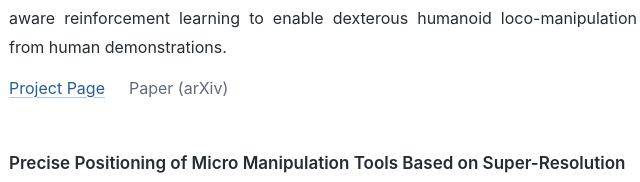
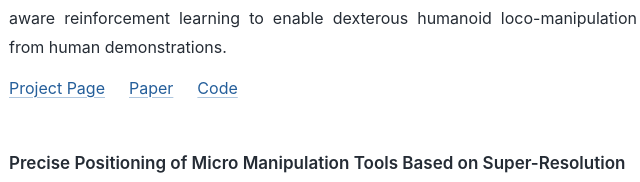
Before and after one commit to naichuan04/naichuan04.github.io, a plain HTML site: page index.html in a window 1280 px wide. Shown: the part 753-935 px from the top of the page, 493-1133 px from the left. Drawn offline with Linux system fonts and the light colour scheme.

Commit message:
Update DexWeave resource links

```diff
--- a/index.html
+++ b/index.html
@@ -36,7 +36,7 @@
             <h3 id="paper-dexweave">DexWeave: Learning Dexterous Humanoid Loco-Manipulation from Human Demonstrations</h3>
             <p class="publication-authors"><strong>Naichuan Sun</strong><sup title="Equal contribution" aria-label="Equal contribution">*</sup>, <a href="https://github.com/Tesla-SHT/">Haotian Shen</a><sup title="Equal contribution" aria-label="Equal contribution">*</sup>, Yizhang Zhang, <a href="https://fengluying.github.io/">Luying Feng</a>, Haoze Wang, <a href="https://kam1107.github.io/">Yuanbo Xiangli</a>, <a href="https://en.westlake.edu.cn/faculty/yaochu-jin.html">Yaochu Jin</a>, <a href="https://ethliup.github.io/">Peidong Liu</a><sup title="Corresponding author" aria-label="Corresponding author">†</sup></p>
             <p class="publication-summary">DexWeave combines interaction-consistent whole-body retargeting with anatomy-aware reinforcement learning to enable dexterous humanoid loco-manipulation from human demonstrations.</p>
-            <div class="publication-links" aria-label="DexWeave resources"><a class="paper-link" href="https://dexweave.github.io/">Project Page</a><span class="paper-link" role="link" aria-disabled="true" title="arXiv link coming soon">Paper (arXiv)</span></div>
+            <div class="publication-links" aria-label="DexWeave resources"><a class="paper-link" href="https://dexweave.github.io/">Project Page</a><a class="paper-link" href="https://arxiv.org/abs/2609.34724">Paper</a><a class="paper-link" href="https://github.com/naichuan04/dexweave26">Code</a></div>
           </div>
         </article>
         <article class="publication" aria-labelledby="paper-micro-positioning">
```
Also changed, not shown: 1 other file.
